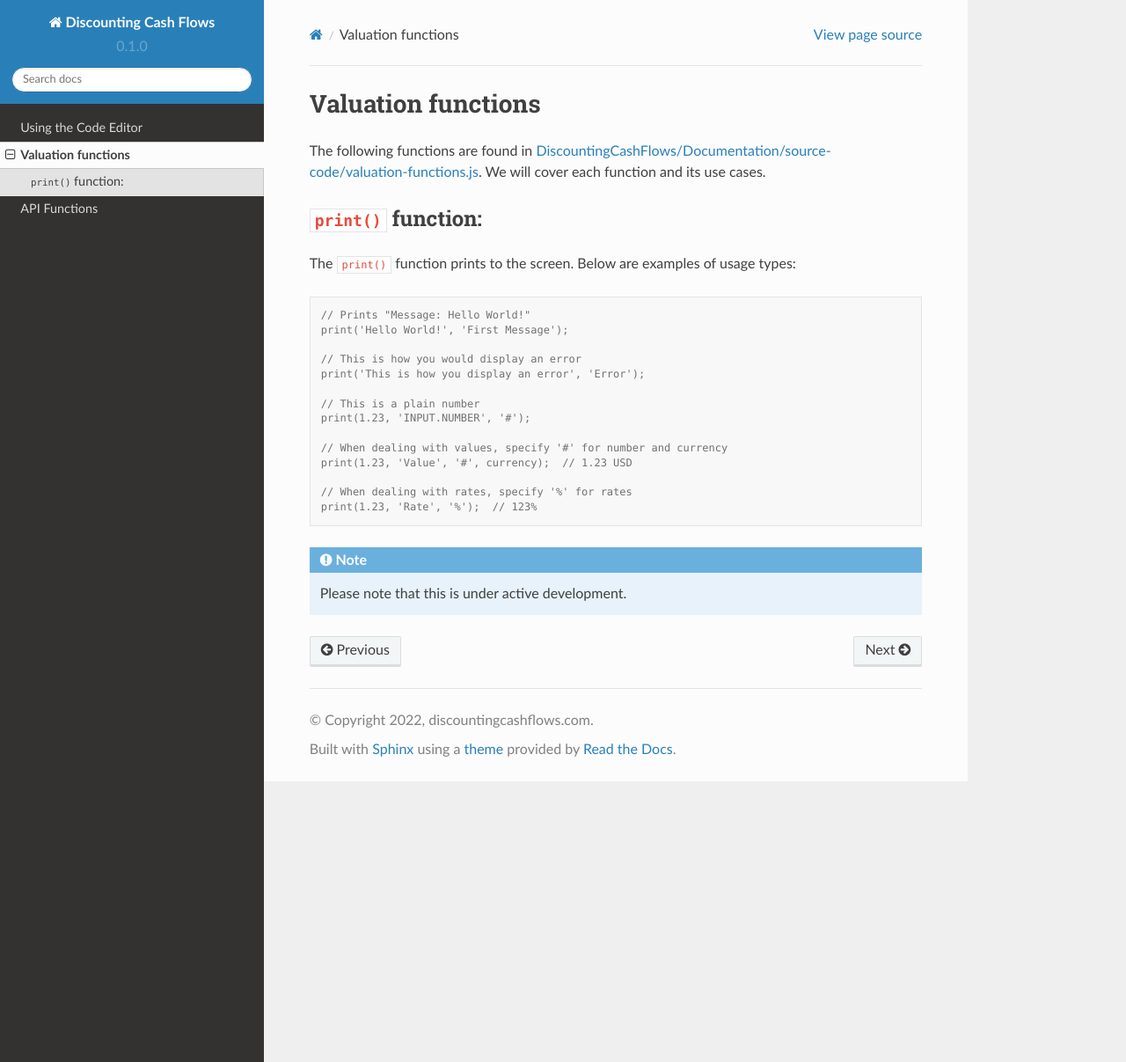
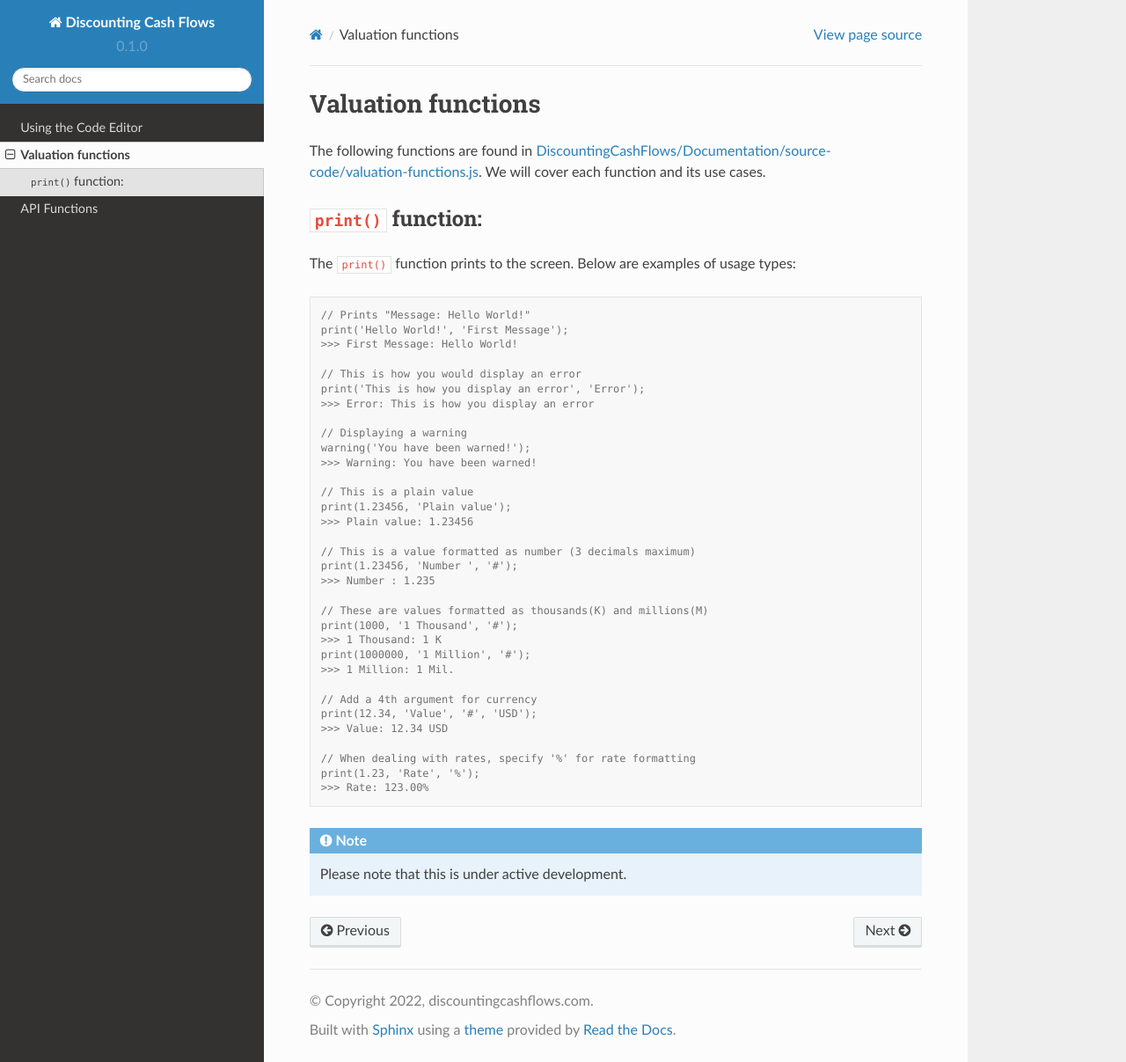
Before and after one commit to DiscountingCashFlows/readthedocs, a Sphinx documentation site: the page built from docs/source/functions.rst, in a window 1280 px wide and 1207 px high. Shown: the whole window at 88% size. Built offline with Sphinx 7.4.7 and the Read the Docs theme 2.0.0, drawn with Linux system fonts in a browser that asks for light colours.

Commit message:
Update functions.rst

```diff
--- a/docs/source/functions.rst
+++ b/docs/source/functions.rst
@@ -14,18 +14,38 @@ The ``print()`` function prints to the screen. Below are examples of usage types
 
   // Prints "Message: Hello World!"
   print('Hello World!', 'First Message');
+  >>> First Message: Hello World!
 
   // This is how you would display an error
   print('This is how you display an error', 'Error');
+  >>> Error: This is how you display an error
 
-  // This is a plain number
-  print(1.23, 'INPUT.NUMBER', '#');
+  // Displaying a warning
+  warning('You have been warned!');
+  >>> Warning: You have been warned!
 
-  // When dealing with values, specify '#' for number and currency
-  print(1.23, 'Value', '#', currency);  // 1.23 USD
+  // This is a plain value
+  print(1.23456, 'Plain value');
+  >>> Plain value: 1.23456
 
-  // When dealing with rates, specify '%' for rates
-  print(1.23, 'Rate', '%');  // 123%
+  // This is a value formatted as number (3 decimals maximum)
+  print(1.23456, 'Number ', '#');
+  >>> Number : 1.235
+
+  // These are values formatted as thousands(K) and millions(M)
+  print(1000, '1 Thousand', '#');
+  >>> 1 Thousand: 1 K
+  print(1000000, '1 Million', '#');
+  >>> 1 Million: 1 Mil.
+
+  // Add a 4th argument for currency
+  print(12.34, 'Value', '#', 'USD');
+  >>> Value: 12.34 USD
+
+  // When dealing with rates, specify '%' for rate formatting
+  print(1.23, 'Rate', '%');
+  >>> Rate: 123.00%
+
 
 .. note::
 
```
